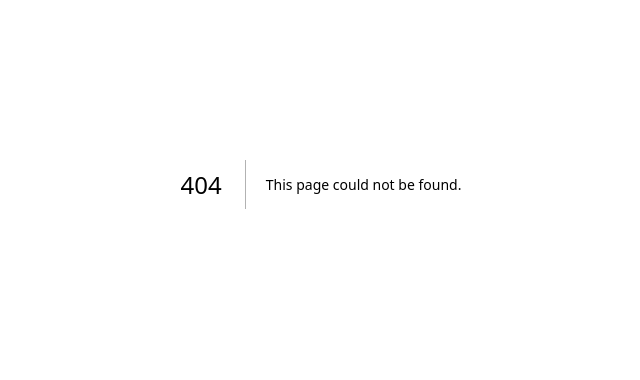
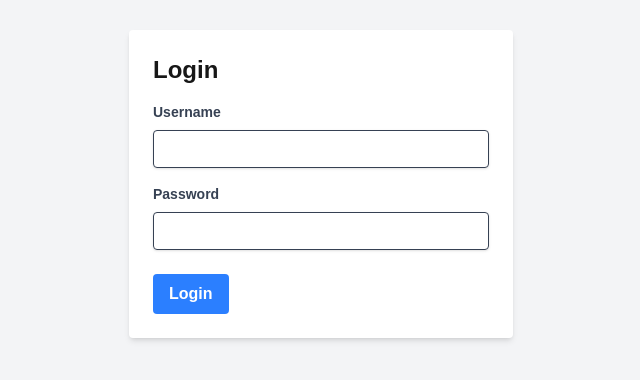
Before and after one commit to SRJ0/quick-memo, a Next.js app: page /login in a window 1280 px wide. Before the commit this address had no page. Shown: the part 216-596 px from the top of the page, without its empty margins (319-959 px from the left). Built offline with nearby package versions, Linux system fonts and the light colour scheme.

Commit message:
feat: 간이 login 기능 추가

```diff
--- /dev/null
+++ b/app/login/page.tsx
@@ -0,0 +1,71 @@
+"use client"
+import React, { useState } from "react";
+import { useRouter } from "next/navigation";
+
+export default function Login() {
+    const [username, setUsername] = useState("");
+    const [password, setPassword] = useState("");
+    const router = useRouter();
+
+    const handleUsernameChange = (e: React.ChangeEvent<HTMLInputElement>) => {
+        setUsername(e.target.value);
+    };
+
+    const handlePasswordChange = (e: React.ChangeEvent<HTMLInputElement>) => {
+        setPassword(e.target.value);
+    };
+
+    const handleSubmit = (e: React.FormEvent<HTMLFormElement>) => {
+        e.preventDefault();
+        if (password === "asdf1234") {
+            localStorage.setItem("isAuthenticated", "true");
+            localStorage.setItem("dbname", username);
+            alert("Login successful");
+            router.push("/");
+        } else {
+            alert("Invalid username or password");
+        }
+    };
+
+    return (
+        <div className="flex items-center justify-center min-h-screen bg-gray-100">
+            <form onSubmit={handleSubmit} className="bg-white p-6 rounded shadow-md w-full max-w-sm">
+                <h2 className="text-2xl font-bold mb-4">Login</h2>
+                <div className="mb-4">
+                    <label className="block text-gray-700 text-sm font-bold mb-2" htmlFor="username">
+                        Username
+                    </label>
+                    <input
+                        type="text"
+                        id="username"
+                        value={username}
+                        onChange={handleUsernameChange}
+                        className="shadow appearance-none border rounded w-full py-2 px-3 text-gray-700 leading-tight focus:outline-none focus:shadow-outline"
+                        required
+                    />
+                </div>
+                <div className="mb-6">
+                    <label className="block text-gray-700 text-sm font-bold mb-2" htmlFor="password">
+                        Password
+                    </label>
+                    <input
+                        type="password"
+                        id="password"
+                        value={password}
+                        onChange={handlePasswordChange}
+                        className="shadow appearance-none border rounded w-full py-2 px-3 text-gray-700 leading-tight focus:outline-none focus:shadow-outline"
+                        required
+                    />
+                </div>
+                <div className="flex items-center justify-between">
+                    <button
+                        type="submit"
+                        className="bg-blue-500 hover:bg-blue-700 text-white font-bold py-2 px-4 rounded focus:outline-none focus:shadow-outline"
+                    >
+                        Login
+                    </button>
+                </div>
+            </form>
+        </div>
+    );
+}
--- a/app/page.tsx
+++ b/app/page.tsx
@@ -1,5 +1,6 @@
 "use client"
-import React, { useState } from "react";
+import React, { useState, useEffect } from "react";
+import { useRouter } from "next/navigation";
 
 interface Result {
     id: number;
@@ -20,21 +21,46 @@
 export default function Home() {
     const [inputValue, setInputValue] = useState("");
     const [results, displayResults] = useState<Result[]>([]);
+    const [isAuthenticated, setAuthenticated] = useState(false);
+    const [dbName, setDbName] = useState(""); // Add state for dbName
+    const router = useRouter();
+
+    useEffect(() => {
+        const authState = localStorage.getItem("isAuthenticated");
+        const dbname = localStorage.getItem("dbname");
+        setAuthenticated(authState === "true");
+        setDbName(dbname);
+    }, []);
+
     const handleInputChange = (e: React.ChangeEvent<HTMLInputElement>) => {
         setInputValue(e.target.value);
-    };
+    }
+
     const handleInputKeyPress = (e: React.KeyboardEvent<HTMLInputElement>) => {
         if (e.key === "Enter") {
             handleButtonClick();
         }
     }
     const handleButtonClick = () => {
-        fetchAndDisplay(inputValue);
+        if (isAuthenticated) {
+            fetchAndDisplay(inputValue);
+        } else {
+            alert("Please log in to use this feature");
+        }
     };
     const fetchAndDisplay = async (value: string) => {
-        const response = await fetch(`/.netlify/functions/fetchResults?query=${value}`);
+        const response = await fetch(`/.netlify/functions/fetchResults?query=${value}&dbname=${dbName}`);
         const results = await response.json();
         displayResults(results);
+    }
+    const handleLoginClick = () => {
+        router.push("/login");
+    }
+    const handleLogoutClick = () => {
+        localStorage.removeItem("isAuthenticated");
+        localStorage.removeItem("dbname");
+        setAuthenticated(false);
+        alert("Logged out successfully");
     }
 
     return (
@@ -66,6 +92,21 @@
             ))}
           </div>
         </main>
+        {isAuthenticated ? (
+            <button
+                className="bg-red-300 hover:bg-red-700 text-white font-bold py-2 px-4 rounded focus:outline-none focus:shadow-outline fixed top-10 right-20 m-4"
+                onClick={handleLogoutClick}
+            >
+                Logout
+            </button>
+        ) : (
+            <button
+                className="bg-blue-500 hover:bg-blue-700 text-white font-bold py-2 px-4 rounded focus:outline-none focus:shadow-outline fixed top-10 right-20 m-4"
+                onClick={handleLoginClick}
+            >
+                Login
+            </button>
+        )}
       </div>
     );
 }
```
Also changed, not shown: 1 other file (tests, documents, lock files or other folders).
